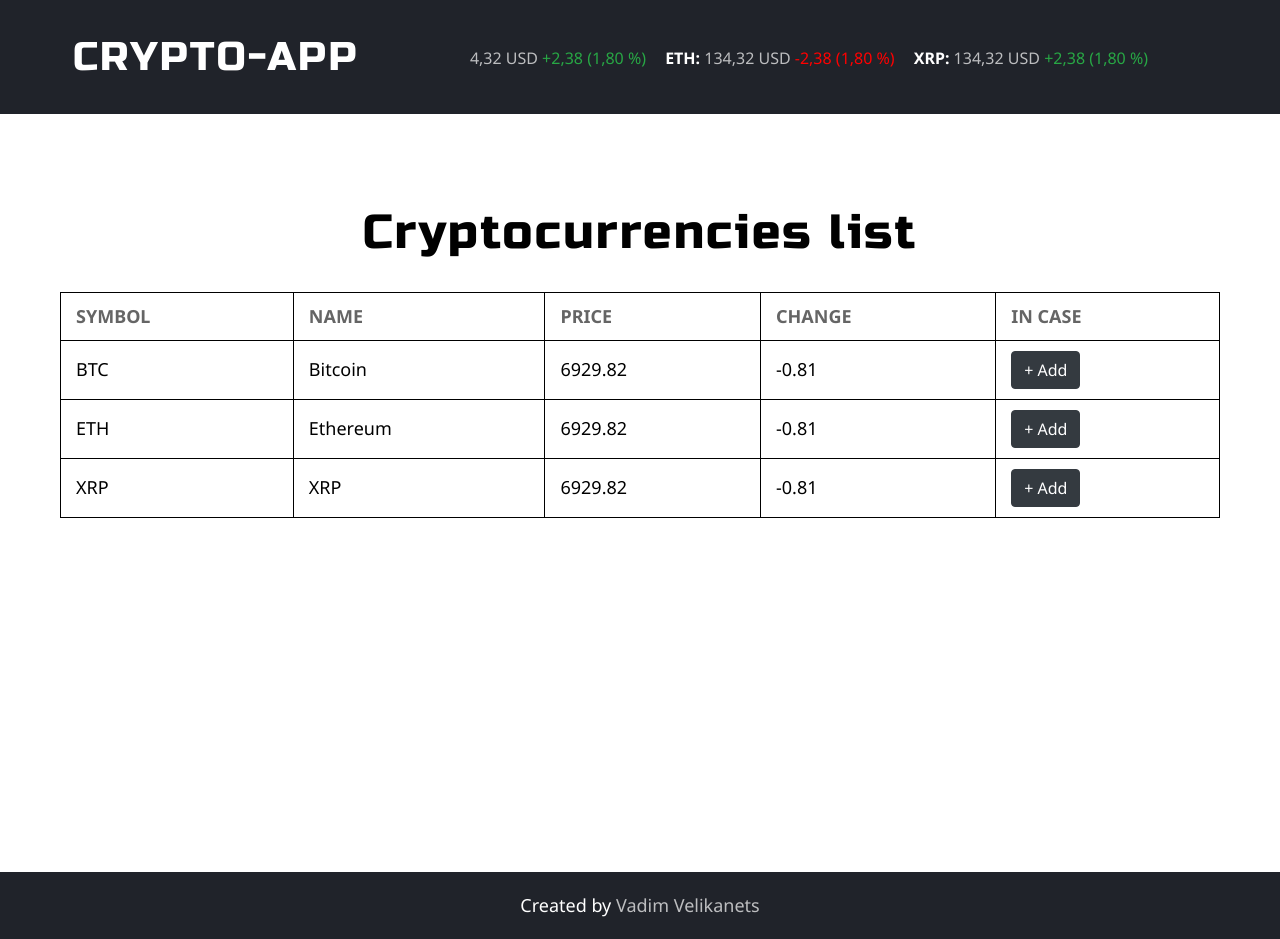
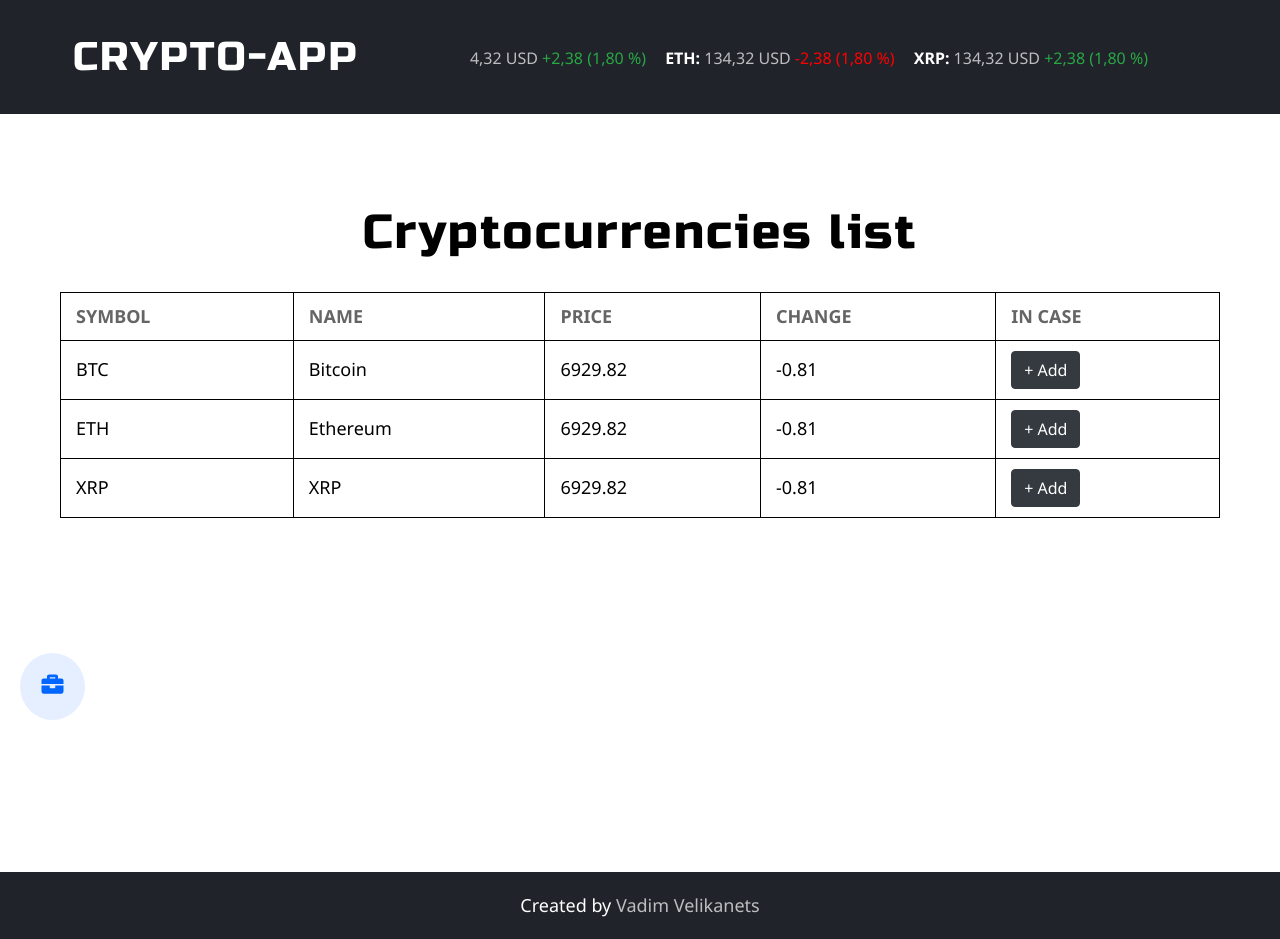
Before and after one commit to VadimVelikanets/react-skills-assesment, a React (Create React App) app: page / in a window 1280 px wide. Built offline with nearby package versions, Linux system fonts and the light colour scheme; no server answers.

Commit message:
get data, fix scss, add briefcase popup

```diff
--- a/package.json
+++ b/package.json
@@ -15,6 +15,7 @@
     "@types/react-bootstrap": "^0.32.25",
     "@types/react-dom": "^17.0.3",
     "@types/react-router-dom": "^5.1.7",
+    "axios": "^0.21.1",
     "bootstrap": "^4.6.0",
     "react": "^17.0.2",
     "react-bootstrap": "^1.5.2",
--- a/src/App.scss
+++ b/src/App.scss
@@ -99,6 +99,37 @@ ul{
     }
 }
 
+.btn-briefcase {
+  position: fixed;
+  left: 20px;
+  bottom: 80px;
+  border-radius: 50%;
+  padding: 20px;
+  text-align: center;
+  background: rgba(0, 102, 255, 0.1);
+  transition: 0.5s all ease;
+  z-index: 2;
+
+  svg {
+    width: 25px;
+    min-width: 25px;
+    height: 22px;
+    path {
+      fill: #0066ff;
+    }
+  }
+
+  &:hover{
+    background: #0066ff;
+    svg {
+
+      path {
+        fill: #ffffff;
+      }
+    }
+  }
+
+}
 @media (max-width: 767px) {
   h1 {
     font-size: 1.5rem;
--- a/src/App.tsx
+++ b/src/App.tsx
@@ -1,5 +1,6 @@
-import React from 'react';
+import React, {useEffect, useState } from 'react';
 import {BrowserRouter as Router, Switch, Route,} from "react-router-dom";
+import axios, {AxiosResponse} from 'axios';
 import 'bootstrap/scss/bootstrap.scss';
 import './App.scss';
 
@@ -7,13 +8,56 @@ import {Header} from "./components/Header/Header";
 import {Footer} from "./components/Footer/Footer";
 import MainPage from "./pages/MainPage/MainPage";
 import DetailPage from "./pages/DetailPage/DetailPage";
-import {Button} from "react-bootstrap";
+import {PopupBriefCase} from "./components/Popup/PopupBriefCase";
+import { FontAwesomeIcon } from '@fortawesome/react-fontawesome'
+import { faBriefcase } from '@fortawesome/free-solid-svg-icons'
+
+//interface cryptocurrency item
+interface ICryptoCurrency {
+    id: string;
+    rank: string;
+    symbol: string;
+    name: string;
+    supply: string;
+    maxSupply: string;
+    marketCapUsd: string;
+    volumeUsd24Hr: string;
+    priceUsd: string;
+    changePercent24Hr: string;
+    vwap24Hr: string;
+}
 
 const App: React.FC = () => {
+
+  const [cryptoCurrencies, setCryptoCurrencies] =   useState<ICryptoCurrency[]>([]);
+  const [isShowBriefcasePopup, setShowBriefcasePopup] = useState<boolean>(false)
+
+    useEffect(() => {
+
+        axios.get<ICryptoCurrency[]>('https://api.coincap.io/v2/assets')
+            .then(response => {
+                console.log(response.data);
+                setCryptoCurrencies( response.data );
+            });
+    }, []);
+
+  //Show briefcase popup handler
+  const showBriefcasePopup = (e: React.MouseEvent<HTMLAnchorElement>) =>{
+    setShowBriefcasePopup(true)
+  }
+
+    const hideBriefcasePopup = (e: React.MouseEvent) => {
+        setShowBriefcasePopup(false)
+    };
+
   return (
     <div className="App">
+        {isShowBriefcasePopup &&
+            <PopupBriefCase hideBriefcasePopupHandler={(e) => hideBriefcasePopup(e)}/>
+        }
      <Router>
          <Header/>
+            <main>
                 <Switch>
                     <Route path="/" exact>
                         <MainPage/>
@@ -22,6 +66,14 @@ const App: React.FC = () => {
                         <DetailPage />
                     </Route>
                 </Switch>
+                <a href="#"
+                   className='btn-briefcase'
+                   onClick={showBriefcasePopup}
+                >
+                    <FontAwesomeIcon icon={faBriefcase}/>
+                </a>
+            </main>
+
 
          <Footer/>
     </Router>
--- /dev/null
+++ b/src/components/Popup/Popup.scss
@@ -0,0 +1,36 @@
+.popup-container {
+  position: fixed;
+  z-index: 2;
+  background: rgba(0,0,0,0.4);
+  width: 100%;
+  min-height: 100vh;
+}
+
+.popup{
+  position: fixed;
+  left: 50%;
+  top: 50%;
+  z-index: 3;
+  max-width: 400px;
+  width: 100%;
+  transform: translate(-50%,-50%);
+  background: #fff;
+  border-radius: 10px;
+  padding: 30px 20px;
+}
+
+.btn-remove{
+  border: none;
+  background: transparent;
+  cursor: pointer;
+}
+
+.btn-close-popup {
+  position: absolute;
+  right: 20px;
+  top: 15px
+}
+
+.briefcase-item {
+  margin-top: 20px;
+}
--- /dev/null
+++ b/src/components/Popup/PopupBriefCase.tsx
@@ -0,0 +1,43 @@
+import React from 'react';
+
+
+import { FontAwesomeIcon } from '@fortawesome/react-fontawesome'
+import { faTimes, faTrashAlt } from '@fortawesome/free-solid-svg-icons'
+import './Popup.scss'
+
+interface PopupBriefCaseProps {
+    hideBriefcasePopupHandler: (e:  React.MouseEvent<HTMLAnchorElement | HTMLDivElement>) => void;
+}
+export const PopupBriefCase: React.FC<PopupBriefCaseProps> = (props) => {
+
+
+
+    return(
+        <>
+            <div className="popup-container" onClick={ props.hideBriefcasePopupHandler}></div>
+            <div className="popup popup_briefcase">
+                <a href="#" className='btn-close-popup' onClick={ props.hideBriefcasePopupHandler}>
+                    <FontAwesomeIcon icon={faTimes}/>
+                </a>
+                <div className="briefcase-item flex-between">
+                    <span>Bitcoin (BTC)</span>
+                    <button className='btn-remove'>
+                        <FontAwesomeIcon icon={faTrashAlt}/>
+                    </button>
+                </div>
+                <div className="briefcase-item flex-between">
+                    <span>Ethereum (ETH)</span>
+                    <button className='btn-remove'>
+                        <FontAwesomeIcon icon={faTrashAlt}/>
+                    </button>
+                </div>
+                <div className="briefcase-item flex-between">
+                    <span>XRP (XRP)</span>
+                    <button className='btn-remove'>
+                        <FontAwesomeIcon icon={faTrashAlt}/>
+                    </button>
+                </div>
+            </div>
+        </>
+    )
+}
--- a/src/pages/DetailPage/DetailPage.tsx
+++ b/src/pages/DetailPage/DetailPage.tsx
@@ -8,7 +8,7 @@ import './DetailPage.scss'
 const DetailPage: React.FC = () => {
     return (
 
-        <main>
+        <>
             <div className="container">
                 <NavLink to='/' exact>
                     <div className='flex-start align-center btn-back'>
@@ -45,7 +45,7 @@ const DetailPage: React.FC = () => {
                 </div>
             </div>
 
-        </main>
+        </>
 
     );
 }
--- a/src/pages/MainPage/MainPage.tsx
+++ b/src/pages/MainPage/MainPage.tsx
@@ -6,7 +6,7 @@ import {Button} from "react-bootstrap";
 const MainPage: React.FC = () => {
     return (
 
-            <main>
+            <>
                 <div className="container">
                     <h1>Cryptocurrencies list</h1>
                     <div className='crypto-list'>
@@ -49,7 +49,7 @@ const MainPage: React.FC = () => {
                     </div>
                 </div>
 
-            </main>
+            </>
 
     );
 }
```
Also changed, not shown: src/store/store.ts (added), 1 other file (tests, documents, lock files or other folders). Lines whose indentation alone changed are shown as unchanged.
